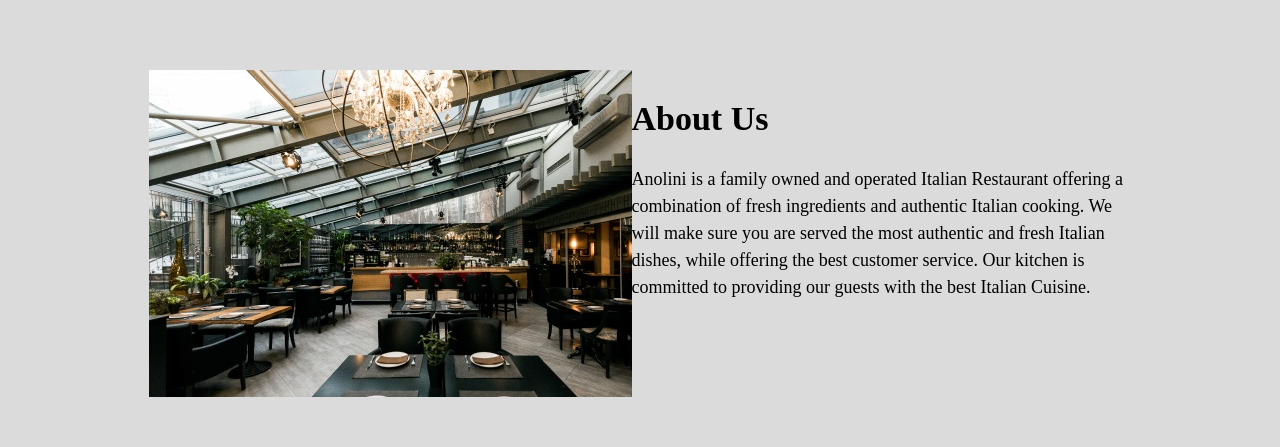
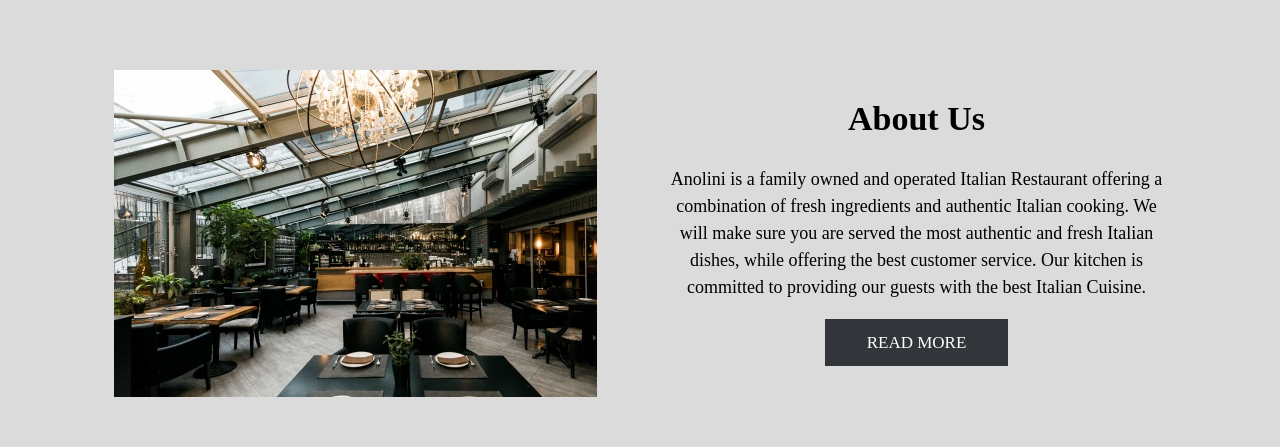
Before and after one commit to Kinga-parasiewicz/restaurant-browser, a React (Create React App) app: page / in a window 1280 px wide. Shown: the part 723-1170 px from the top of the page. Built offline with nearby package versions, Linux system fonts and the light colour scheme; a web font is replaced by a local one.

Commit message:
add styles to About.js

```diff
--- a/src/features/About/index.js
+++ b/src/features/About/index.js
@@ -1,12 +1,13 @@
-import { Wrapper, WrapperInner, Name, Description } from "./styled";
+import { Wrapper, WrapperInner, Name, Description, DescriptionBox } from "./styled";
 import restaurant from "./../../assets/restaurant.jpg";
+import { StyledButton } from "./../../common/Button";
 
 export const About = () => {
   return (
     <Wrapper>
       <WrapperInner>
         <img src={restaurant} alt="restaurant" />
-        <div>
+        <DescriptionBox>
           <Name>About Us</Name>
           <Description>
             Anolini is a family owned and operated Italian Restaurant offering a
@@ -15,7 +16,8 @@
             dishes, while offering the best customer service. Our kitchen is
             committed to providing our guests with the best Italian Cuisine.
           </Description>
-        </div>
+          <StyledButton background >Read more</StyledButton>
+        </DescriptionBox>
       </WrapperInner>
     </Wrapper>
   );
```
